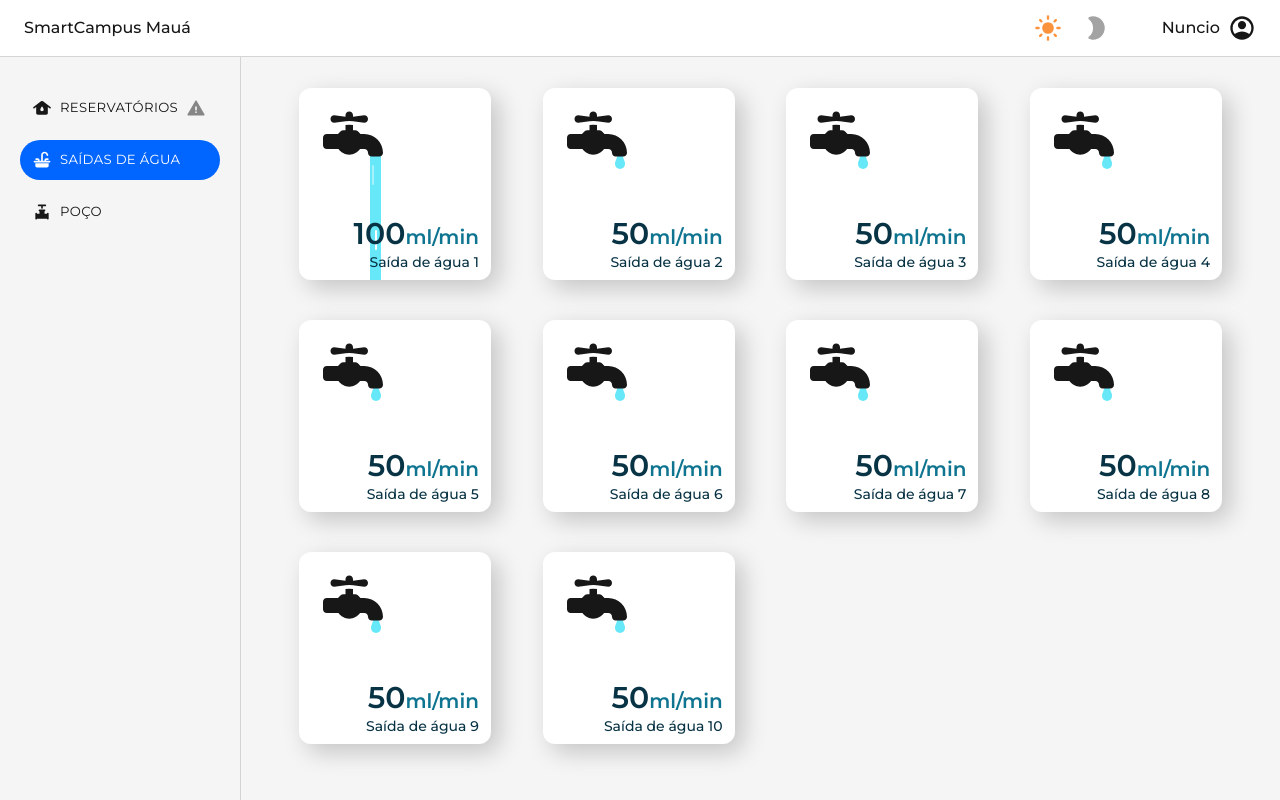
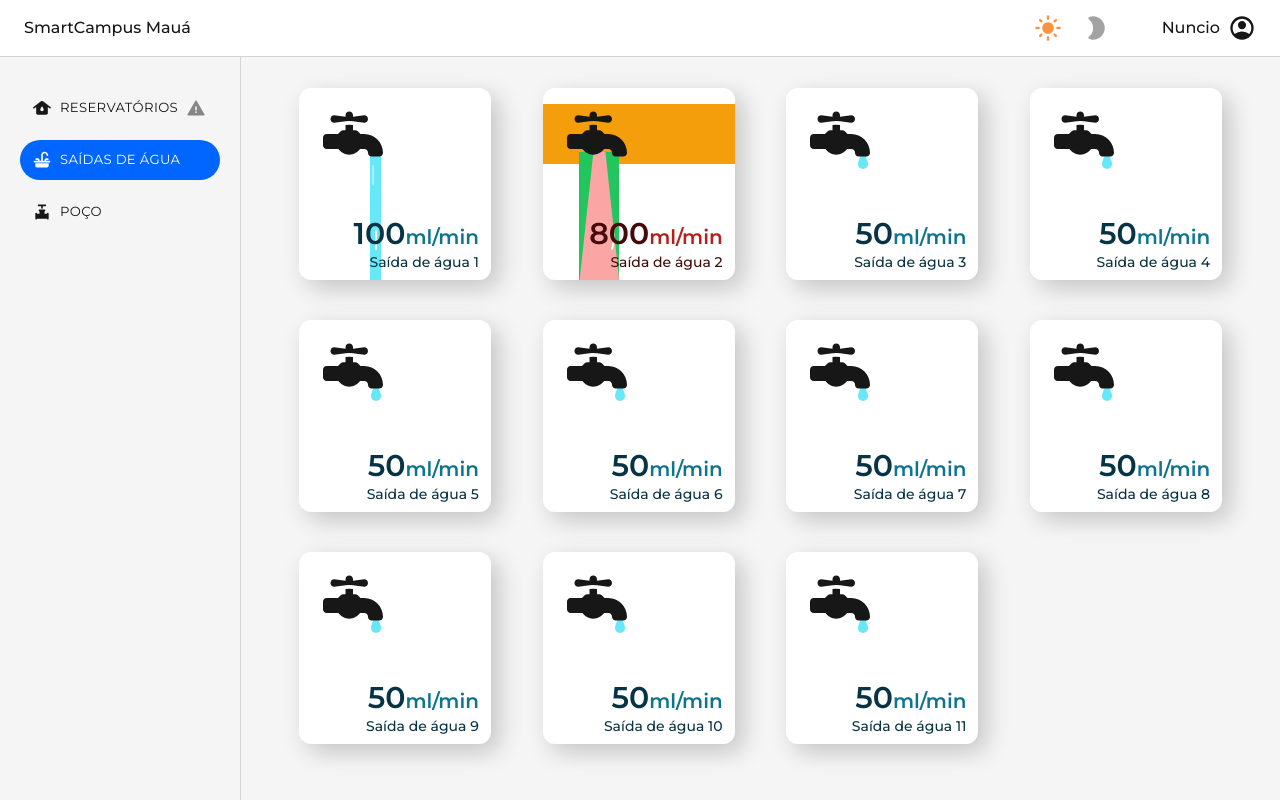
Before and after one commit to Enrico-Saez/SmartCampus, a SvelteKit app: page /saidas-de-agua in a window 1280 px wide. Built offline with nearby package versions, Linux system fonts and the light colour scheme.

Commit message:
Tentativa com css

```diff
--- a/src/routes/(portal)/reservatorios/+page.svelte
+++ b/src/routes/(portal)/reservatorios/+page.svelte
@@ -15,9 +15,7 @@
 			</g>
 		</svg>
 		<div class="h-0 w-full bg-red-300 dark:bg-red-400"></div>
-		<div
-			class="absolute bottom-1 right-0 hidden h-16 w-40 rounded-l-full bg-black/60 dark:block"
-		></div>
+		<div class="absolute bottom-0 right-0 hidden h-[4.15rem] w-full bg-black/60 dark:block"></div>
 		<div class="absolute bottom-2 right-3 text-right text-red-950 dark:text-red-100">
 			<div class="flex items-end justify-end space-x-0.5">
 				<svg
@@ -52,9 +50,7 @@
 				</g>
 			</svg>
 			<div class="h-20 w-full bg-cyan-300 dark:bg-cyan-400"></div>
-			<div
-				class="absolute bottom-1 right-0 hidden h-16 w-40 rounded-l-full bg-black/60 dark:block"
-			></div>
+			<div class="absolute bottom-0 right-0 hidden h-[4.15rem] w-full bg-black/60 dark:block"></div>
 			<div class="absolute bottom-2 right-3 text-right text-cyan-950 dark:text-cyan-100">
 				<h1 class="text-3xl font-semibold">
 					500<span class="text-xl text-cyan-700 dark:text-cyan-300">/900L</span>
--- a/src/routes/(portal)/saidas-de-agua/+page.svelte
+++ b/src/routes/(portal)/saidas-de-agua/+page.svelte
@@ -35,11 +35,58 @@
 				/></svg
 			>
 		</div>
-		<div class="absolute bottom-2 right-3 z-20 text-right text-cyan-950 dark:text-cyan-100">
+		<div
+			class="absolute bottom-0 right-0 z-20 hidden h-[4.15rem] w-full bg-black/60 dark:block"
+		></div>
+		<div class="absolute bottom-2 right-3 z-30 text-right text-cyan-950 dark:text-cyan-100">
 			<h1 class="text-3xl font-semibold">
 				100<span class="text-xl text-cyan-700 dark:text-cyan-300">ml/min</span>
 			</h1>
 			<p class="text-sm font-medium">Saída de água 1</p>
+		</div>
+	</div>
+	<div
+		class="animate-fade-in relative h-48 w-48 overflow-hidden rounded-xl bg-white dark:bg-neutral-800 dark:shadow-black"
+		style="box-shadow: 8px 8px 25px rgba(0,0,0,.2)"
+	>
+		<div class="relative bg-amber-500">
+			<div class="absolute left-[2.3rem] top-12 bg-green-500">
+				<div
+					class="animate-waterfall relative w-[0.7rem] bg-red-300 dark:bg-red-400"
+					style="animation-fill-mode: forwards;"
+				>
+					<div
+						class="animate-current-particle-1 absolute left-0.5 top-1 h-5 w-0.5 -rotate-12 rounded-full bg-white opacity-0"
+					></div>
+					<div
+						class="animate-current-particle-2 absolute right-0.5 top-1 h-5 w-0.5 rounded-full bg-white opacity-0"
+					></div>
+					<div
+						class="animate-current-particle-3 absolute right-1 top-1 h-5 w-0.5 rotate-12 rounded-full bg-white opacity-0"
+					></div>
+				</div>
+			</div>
+
+			<svg
+				class="relative z-20 ml-6 mt-4 text-neutral-900 dark:text-neutral-100"
+				xmlns="http://www.w3.org/2000/svg"
+				width="60"
+				height="60"
+				viewBox="0 0 512 512"
+				><path
+					fill="currentColor"
+					d="M192 96v12L96 96c-17.7 0-32 14.3-32 32s14.3 32 32 32l96-12l31-3.9l1-.1l1 .1l31 3.9l96 12c17.7 0 32-14.3 32-32s-14.3-32-32-32l-96 12V96c0-17.7-14.3-32-32-32s-32 14.3-32 32M32 256c-17.7 0-32 14.3-32 32v64c0 17.7 14.3 32 32 32h100.1c20.2 29 53.9 48 91.9 48s71.7-19 91.9-48H352c17.7 0 32 14.3 32 32s14.3 32 32 32h64c17.7 0 32-14.3 32-32c0-88.4-71.6-160-160-160h-32l-22.6-22.6c-6-6-14.1-9.4-22.6-9.4H256v-43.8l-32-4l-32 4V224h-18.7c-8.5 0-16.6 3.4-22.6 9.4L128 256z"
+				/></svg
+			>
+		</div>
+		<div
+			class="absolute bottom-0 right-0 z-20 hidden h-[4.15rem] w-full bg-black/60 dark:block"
+		></div>
+		<div class="absolute bottom-2 right-3 z-30 text-right text-red-950 dark:text-red-100">
+			<h1 class="text-3xl font-semibold">
+				800<span class="text-xl text-red-700 dark:text-red-300">ml/min</span>
+			</h1>
+			<p class="text-sm font-medium">Saída de água 2</p>
 		</div>
 	</div>
 	{#each Array(9) as _, i}
@@ -69,11 +116,14 @@
 					/></svg
 				>
 			</div>
-			<div class="absolute bottom-2 right-3 z-20 text-right text-cyan-950 dark:text-cyan-100">
+			<div
+				class="absolute bottom-0 right-0 z-20 hidden h-[4.15rem] w-full bg-black/60 dark:block"
+			></div>
+			<div class="absolute bottom-2 right-3 z-30 text-right text-cyan-950 dark:text-cyan-100">
 				<h1 class="text-3xl font-semibold">
 					50<span class="text-xl text-cyan-700 dark:text-cyan-300">ml/min</span>
 				</h1>
-				<p class="text-sm font-medium">Saída de água {i + 2}</p>
+				<p class="text-sm font-medium">Saída de água {i + 3}</p>
 			</div>
 		</div>
 	{/each}
@@ -107,6 +157,18 @@
 		}
 	}
 
+	@keyframes waterfall {
+		0% {
+			height: 0;
+			clip-path: polygon(0 0, 100% 0, 100% 100%, 0% 100%);
+		}
+		100% {
+			height: 130px;
+			width: 40px;
+			clip-path: polygon(35% 0, 65% 0, 100% 100%, 0% 100%);
+		}
+	}
+
 	@keyframes fade-in {
 		0% {
 			opacity: 0;
@@ -127,7 +189,7 @@
 	}
 
 	.animate-current {
-		animation: water-current 1.8s 0.6s;
+		animation: water-current 1.3s 0.6s;
 	}
 
 	.animate-current-particle-1 {
@@ -139,4 +201,8 @@
 	.animate-current-particle-3 {
 		animation: water-current-particle 1.3s 2s infinite;
 	}
+
+	.animate-waterfall {
+		animation: waterfall 1.3s 0.6s;
+	}
 </style>
```
